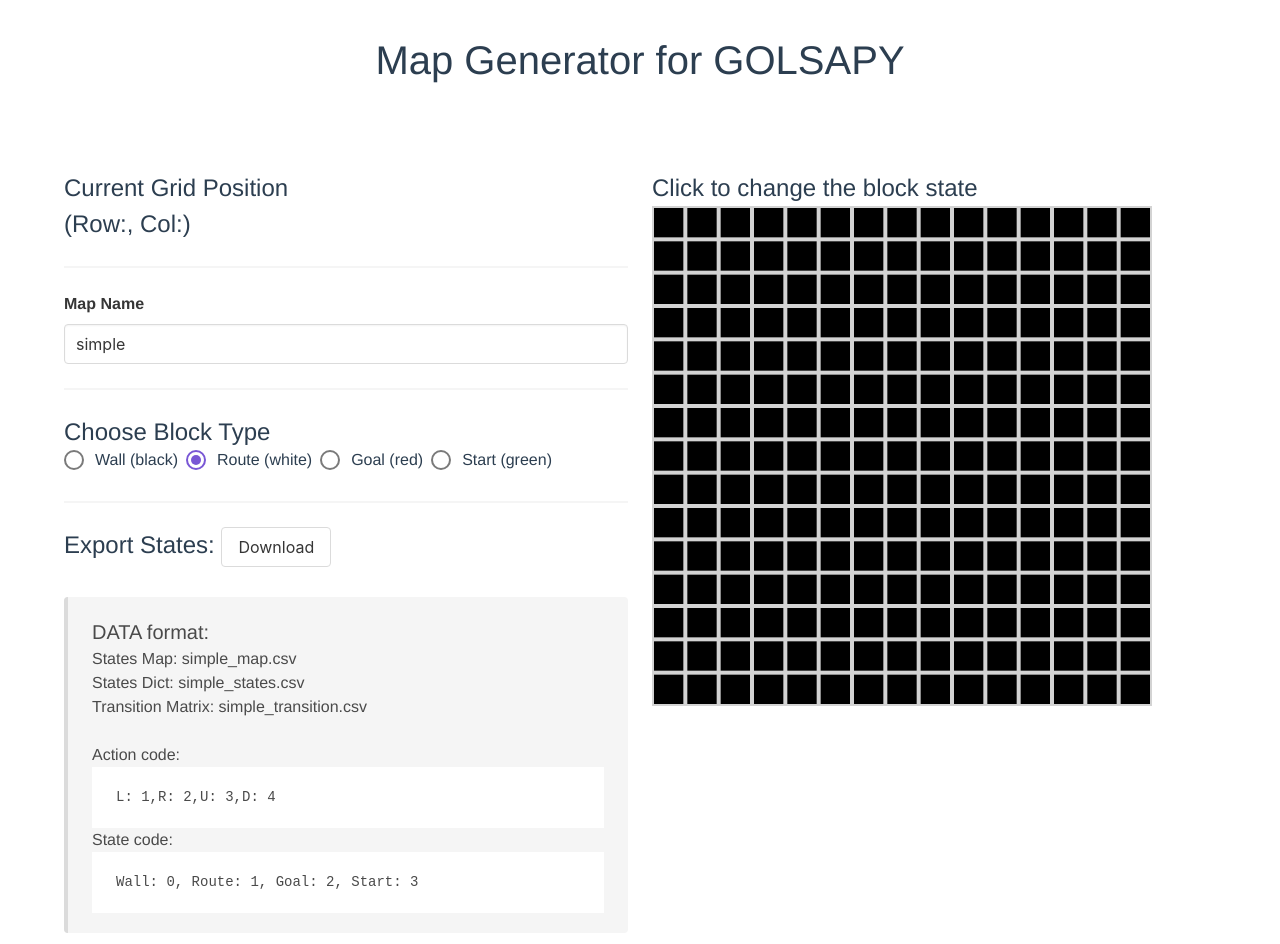
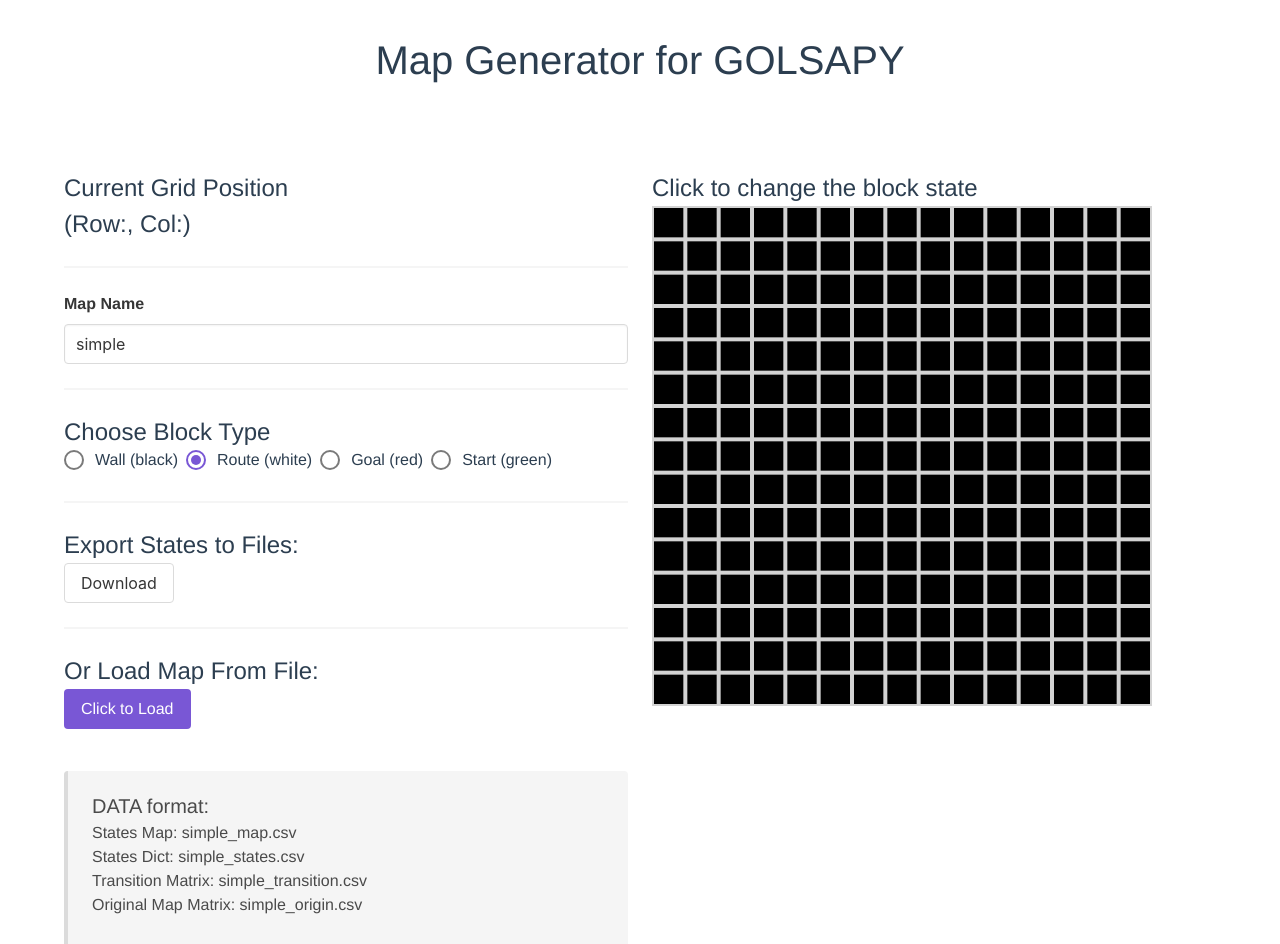
Before and after one commit to chenghuzi/map-golsapy, a Vue app: page / in a window 1280 px wide. Shown: the top 944 px of the page. Built offline with nearby package versions, Linux system fonts and the light colour scheme.

Commit message:
add load map functionality

```diff
--- a/src/views/Home.vue
+++ b/src/views/Home.vue
@@ -36,21 +36,29 @@
             >Start ({{state_colors[3]}})</b-radio>
           </div>
           <hr />
-          <h1 class="is-size-4">
-            Export States:
-            <b-button @click="export_world">Download</b-button>
-          </h1>
+          <h1 class="is-size-4">Export States to Files:</h1>
+          <b-button @click="export_world(true)">Download</b-button>
+          <hr />
+          <h1 class="is-size-4">Or Load Map From File:</h1>
+          <b-field class="file">
+            <b-upload v-model="file">
+              <a class="button is-primary">
+                <!-- <b-icon icon="upload"></b-icon> -->
+                <span>Click to Load</span>
+              </a>
+            </b-upload>
+            <span class="file-name" v-if="file">{{ file.name }}</span>
+          </b-field>
           <div style="width:100%; height:30px;"></div>
           <b-message>
             <p class="is-size-5">DATA format:</p>
             <p>States Map: {{map_name+'_map.csv'}}</p>
             <p>States Dict: {{map_name+'_states.csv'}}</p>
             <p>Transition Matrix: {{map_name+'_transition.csv'}}</p>
+            <p>Original Map Matrix: {{map_name+'_origin.csv'}}</p>
             <br />
-            <p>Action code:</p>
-            <pre>L: 1,R: 2,U: 3,D: 4</pre>
-            <p>State code:</p>
-            <pre>Wall: 0, Route: 1, Goal: 2, Start: 3</pre>
+            <p>Action code:L: 1,R: 2,U: 3,D: 4</p>
+            <p>State code:Wall: 0, Route: 1, Goal: 2, Start: 3</p>
           </b-message>
         </div>
         <div class="column has-text-center">
@@ -76,6 +84,7 @@ export default {
   components: {},
   data() {
     return {
+      file: null,
       map_name: "simple",
       map_world: null,
       world: null,
@@ -145,7 +154,23 @@ export default {
     window.addEventListener("mousemove", this.update_mouse_pos);
     window.addEventListener("mouseup", this.change_grid_state);
   },
+  watch: {
+    file(val) {
+      let read = new FileReader();
 
+      read.readAsBinaryString(val);
+      read.onloadend = () => {
+        let map_origin_load = read.result.split(",").map(e => Number(e));
+        if (map_origin_load.length == this.map_world.length) {
+          this.map_world = map_origin_load;
+          this.update_world();
+          this.export_world();
+        } else {
+          alert("Illegal Map!");
+        }
+      };
+    }
+  },
   methods: {
     change_grid_state(e) {
       if (e) {
@@ -192,7 +217,7 @@ export default {
     read_from_map(i, j) {
       return this.map_world[j * this.world_size + i];
     },
-    export_world() {
+    export_world(download) {
       let map_normal = new Array();
       for (let i = 0; i < this.world_size; i++) {
         map_normal.push(
@@ -209,11 +234,20 @@ export default {
       // console.log(states);
       //annotate point number on the map.
       this.annotate_pos_seq(states);
-
-      this.download_file(this.map_name, map_normal, matrix_transition, states);
+      if (download) {
+        this.download_file(
+          this.map_name,
+          map_normal,
+          matrix_transition,
+          states
+        );
+      }
     },
     download_file(map_name, map_normal, matrix_transition, states) {
       var zip = new JSZip();
+      let csv_map_origin = this.map_world.join(",");
+      zip.file(map_name + "_map_origin.csv", csv_map_origin);
+
       let csv_map = map_normal.map(e => e.join(",")).join("\n");
       zip.file(map_name + "_map.csv", csv_map);
 
```
